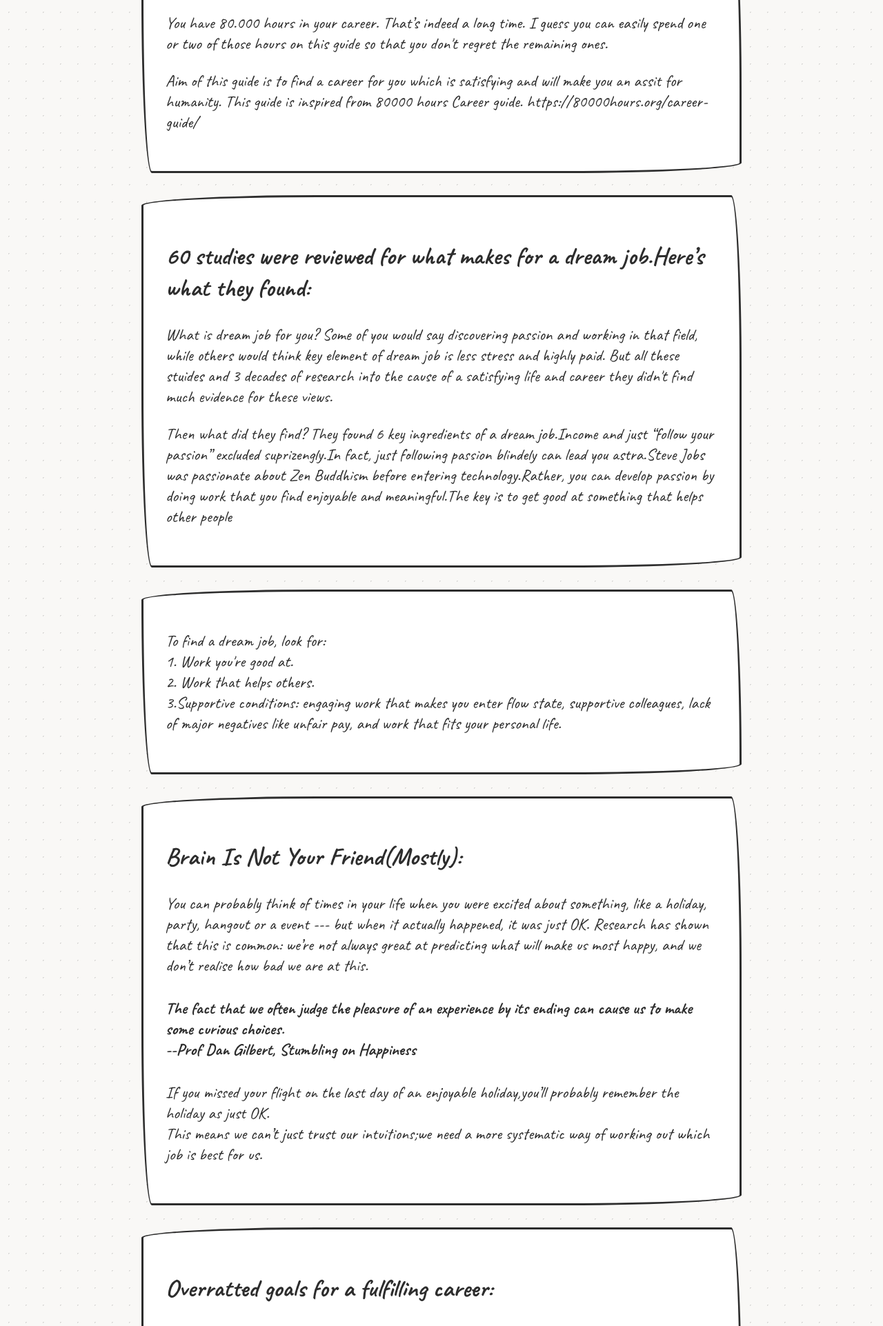
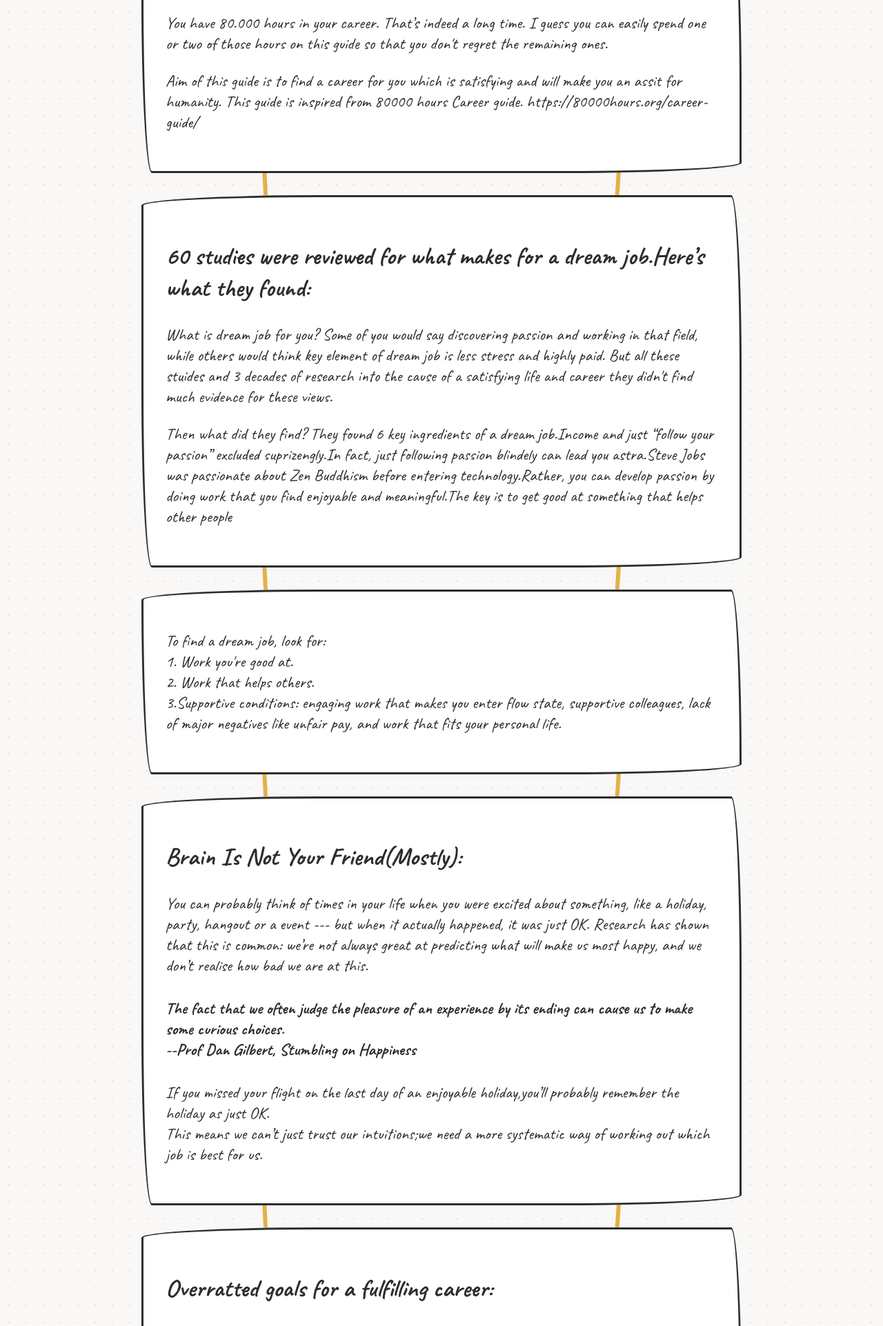
Before and after one commit to Dixit106/BETHEMYSTIC, a Flask app: page /part1 in a window 1280 px wide. Shown: the part 345-2268 px from the top of the page at 69% size. Run offline with Flask 3, Linux system fonts and the light colour scheme.

Commit message:
Adding connectig ropes kinda design

```diff
--- a/static/css/style.css
+++ b/static/css/style.css
@@ -129,6 +129,7 @@ a.sketch-button {
 
 .article-card{
     max-width: 800px;
+    position: relative;
 }
 
 .nav-buttons {
@@ -140,3 +141,33 @@ a.sketch-button {
 .nav-btn{
     font-size: 1.2rem;
 }
+
+/* Trying to make train ropes idk what am i doing*/
+
+/* left rope */
+.article-card:not(:last-of-type)::before {
+    content: "";
+    position: absolute;
+    bottom: -2.2rem;
+    left: 20%;
+    width: 6px;
+    height: 2.5rem;
+    background-color: #E2B14B;
+    border-radius: 255px 15px 225px 15px / 15px 225px 15px 255px;
+    transform: rotate(-3deg);
+    z-index: -1;
+}
+
+/* right rope */
+.article-card:not(:last-of-type)::after {
+    content: "";
+    position: absolute;
+    bottom: -2.2rem;
+    right: 20%;
+    width: 6px;
+    height: 2.5rem;
+    background-color: #E2B14B;
+    border-radius: 15px 225px 15px 255px / 255px 15px 225px 15px;
+    transform: rotate(4deg);
+    z-index: -1;
+}
```
